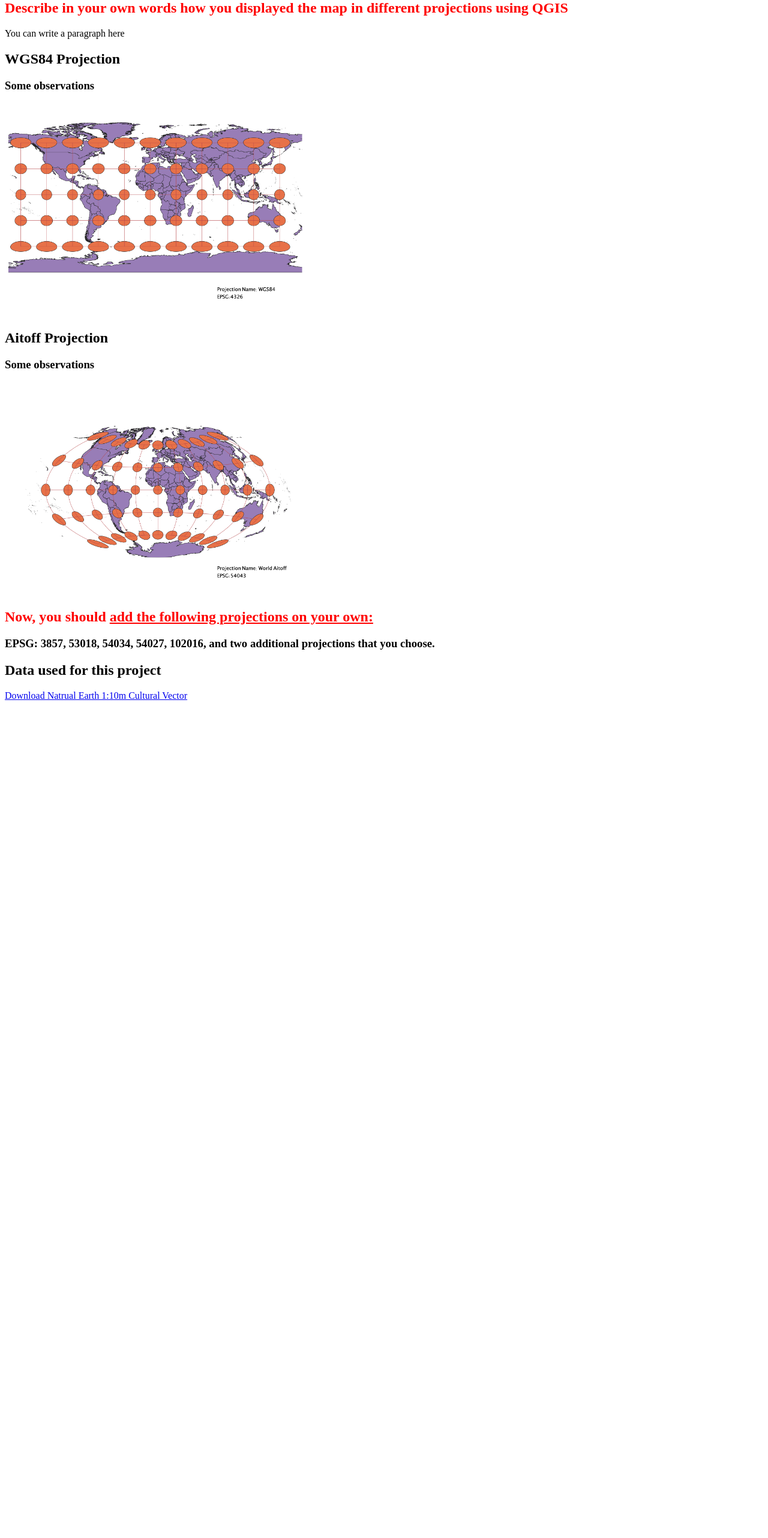
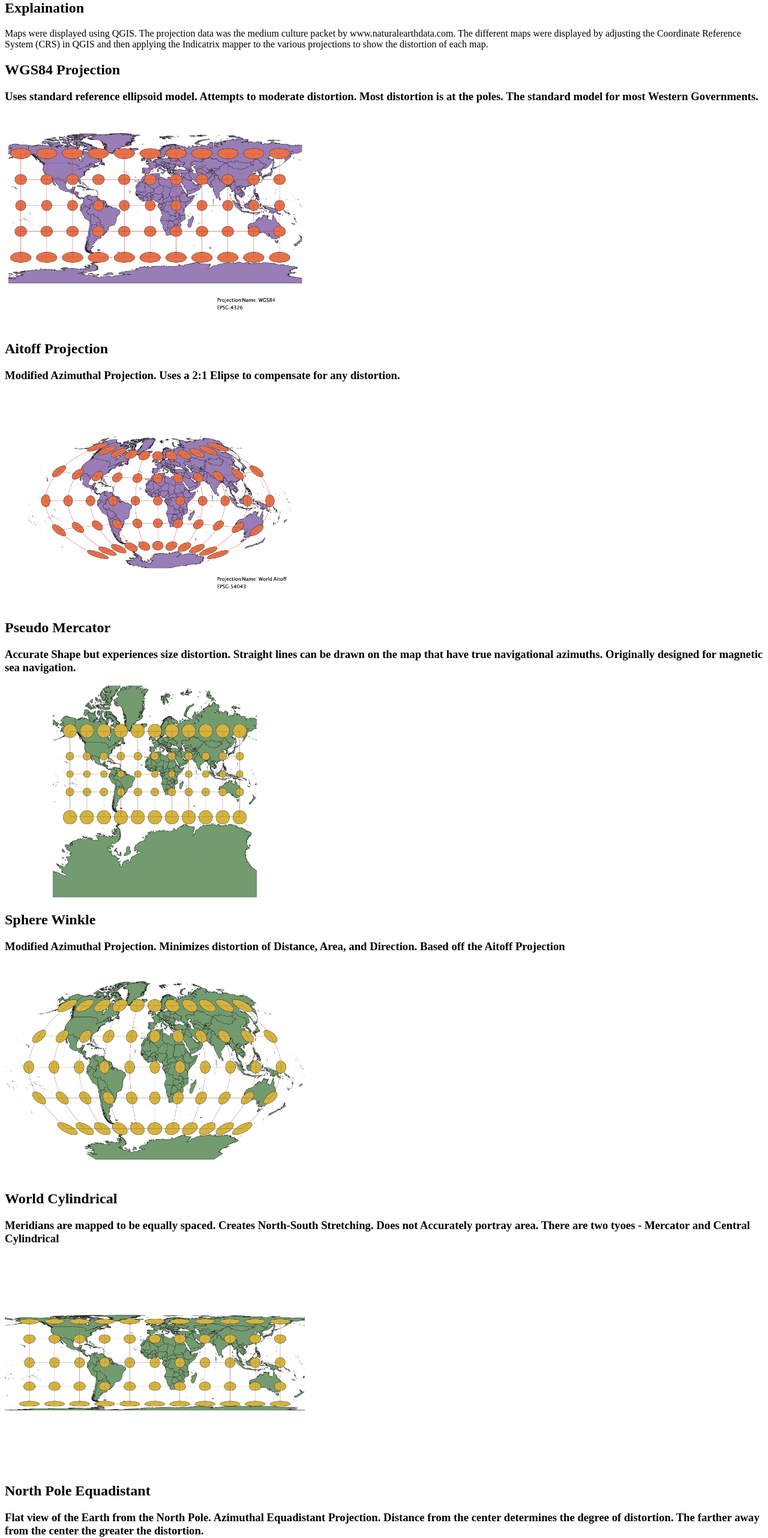
Before and after one commit to Dbiele7659/GEOG370Spring2021, a plain HTML site: page Worldprojections/worldprojections.html in a window 1280 px wide. Shown: the part 80-2644 px from the top of the page at 60% size. Before the commit the page ends 1257 px from the top, so only its background shows below. Drawn offline with Linux system fonts and the light colour scheme; files whose address does not match are found by name.

Commit message:
Update worldprojections.html

```diff
--- a/Worldprojections/worldprojections.html
+++ b/Worldprojections/worldprojections.html
@@ -8,22 +8,49 @@
 <body>
     <h1>In this project I learned how to display images in different projections</h1>
 
-    <h2 style="color:red">Describe in your own words how you displayed the map in different projections using QGIS</h2>
-    <p>You can write a paragraph here</p>
+    <h2>Explaination</h2>
+    <p>Maps were displayed using QGIS.  The projection data was the medium culture packet by www.naturalearthdata.com.  The different maps were displayed by adjusting the Coordinate Reference System (CRS) in QGIS and then applying the Indicatrix mapper to the various projections to show the distortion of each map. </p>
 
     <h2>WGS84 Projection</h2>
-    <h3>Some observations</h3>
+    <h3>Uses standard reference ellipsoid model.  Attempts to moderate distortion.  Most distortion is at the poles.  The standard model for most Western Governments.</h3>
     <a href=".//maps/4326.png">
     <img src=".//maps/4326.png" alt="WGS84" width='500px'>
     </a>
     <h2>Aitoff Projection</h2>
-    <h3>Some observations</h3>
+    <h3>Modified Azimuthal Projection.  Uses a 2:1 Elipse to compensate for any distortion.  </h3>
     <a href=".//maps/54043.png">
     <img src=".//maps/54043.png" alt="Aitoff" width='500px'>
     </a>
-    <h2 style="color:red">Now, you should <u>add the following projections on your own:</u></h2>
-    <h3>EPSG: 3857, 53018, 54034, 54027, 102016, and two additional projections that you choose.</h3>
-    <p></p>
+    <h2>Pseudo Mercator</h2>
+    <h3>Accurate Shape but experiences size distortion.  Straight lines can be drawn on the map that have true navigational azimuths.  Originally designed for magnetic sea navigation.</h3>
+    <a href="./maps/3857.png">
+    <img src="./maps/3857.png" alt="Pseudo Mercartor" width='500px'>
+    </a>
+    <h2>Sphere Winkle</h2>
+    <h3>Modified Azimuthal Projection.  Minimizes distortion of Distance, Area, and Direction.  Based off the Aitoff Projection</h3>
+    <a href="./maps/53018.png">
+    <img src="./maps/53018.png" alt="WGS84" width='500px'>
+    </a>
+    <h2>World Cylindrical</h2>
+    <h3>Meridians are mapped to be equally spaced.  Creates North-South Stretching.  Does not Accurately portray area.  There are two tyoes - Mercator and Central Cylindrical</h3>
+    <a href=".//maps/54034.png">
+    <img src="./maps/54034.png" alt="Cylindrical" width='500px'>
+    </a>
+    <h2>North Pole Equadistant</h2>
+    <h3>Flat view of the Earth from the North Pole.  Azimuthal Equadistant Projection.  Distance from the center determines the degree of distortion.  The farther away from the center the greater the distortion.</h3>
+    <a href="./maps/102016.png">
+    <img src="./maps/102016.png" alt="Polar" width='500px'>
+    </a>
+    <h2>Sphere Bonne Werner</h2>
+    <h3>A pseudoconical equal area projection.  Maintains accurate shapes along the central central meridian and the further distance fom the mericidian the greater the distortiion.</h3>
+    <a href="./maps/53024.png">
+    <img src="./maps/53024.png" alt="Bonne Werner" width='500px'>
+    </a>
+    <h2>World Eckert</h2>
+    <h3>This projection uses six pseudocylindrical projections.  Attempts to balance area and distance distortion by by breaking them up into equal and alternating types of distotion.</h3>
+    <a href="./maps/54014.png">
+    <img src="./maps/54014.png" alt="Eckert" width='500px'>
+    </a>
     <h2>Data used for this project</h2>
     <a href="https://www.naturalearthdata.com/http//www.naturalearthdata.com/download/10m/cultural/ne_10m_admin_0_countries.zip"> Download Natrual Earth 1:10m Cultural Vector </a>
 </body>
```
